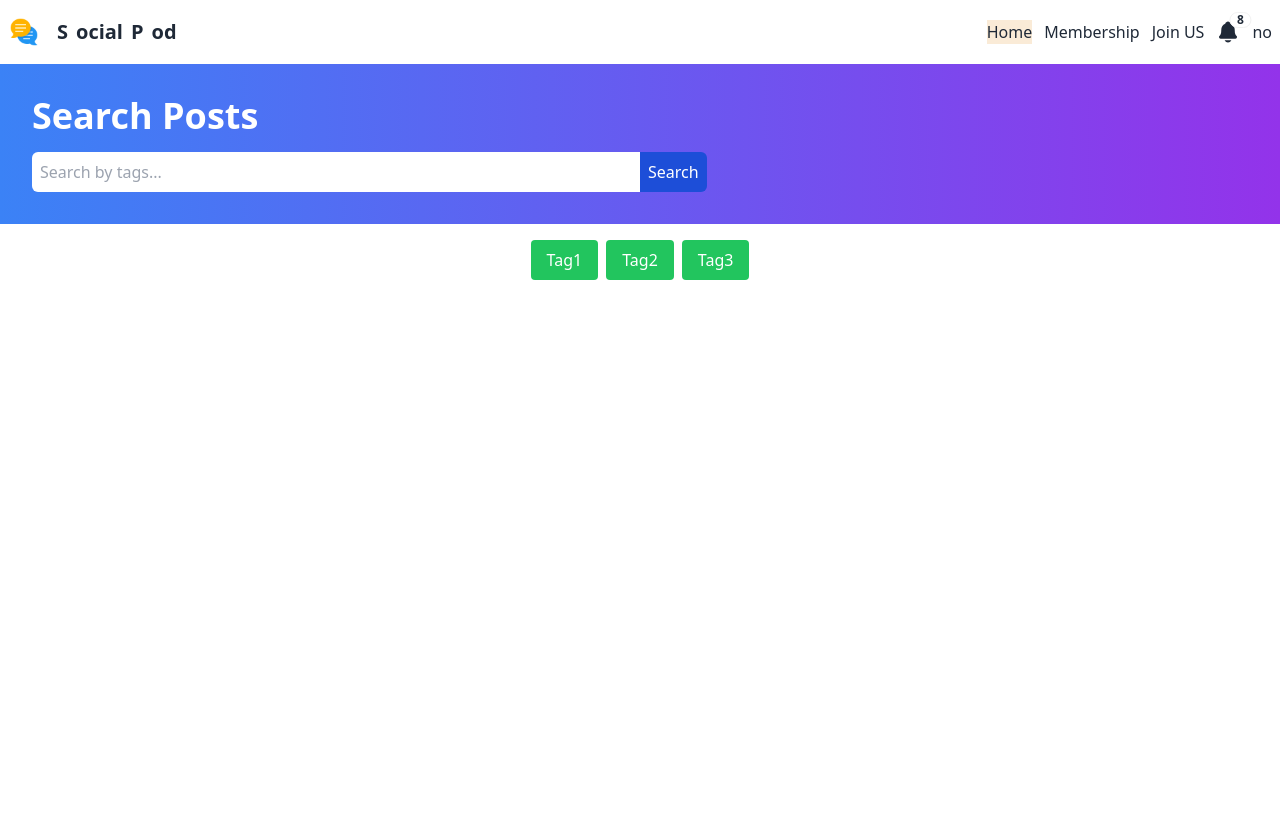
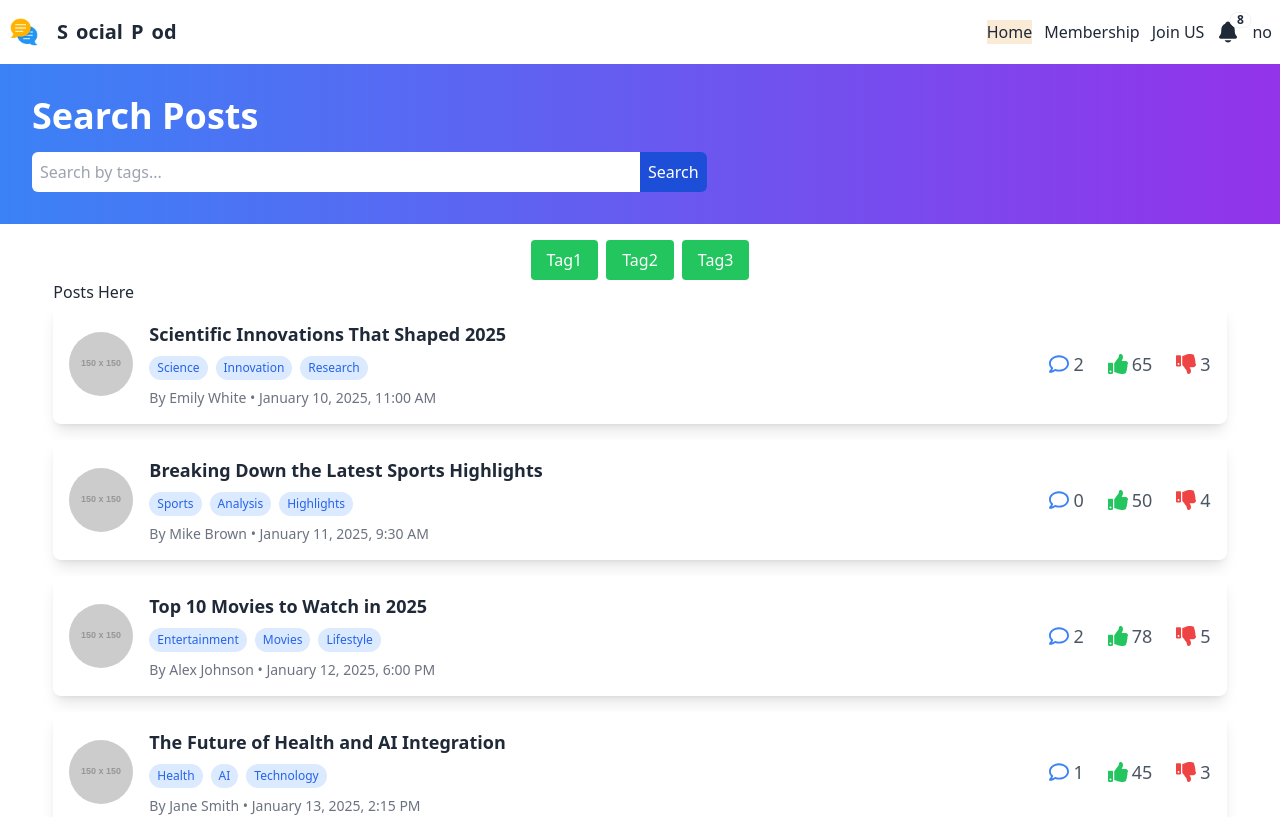
Before and after one commit to shoyonp/social-pod-client, a React (Vite) app: page / in a window 1280 px wide. Shown: the top 817 px of the page. Built offline with nearby package versions, Linux system fonts and the light colour scheme; no server answers.

Commit message:
added posts to the home page and load the posts data from custom hook

```diff
--- /dev/null
+++ b/src/components/PostItemCard.jsx
@@ -0,0 +1,65 @@
+import React from "react";
+import { FaRegComment, FaThumbsDown, FaThumbsUp } from "react-icons/fa";
+
+const PostItemCard = ({ post }) => {
+  console.log(post);
+  return (
+    <div className="bg-white shadow-lg rounded-lg p-4 flex flex-col sm:flex-row items-start sm:items-center gap-4 mb-4">
+      {/* Author Image */}
+      <img
+        src={post.authorImg}
+        alt={`${post.authorName}'s profile`}
+        className="w-16 h-16 rounded-full object-cover"
+      />
+
+      {/* Post Details */}
+      <div className="flex-1">
+        {/* Title */}
+        <h2 className="text-lg font-semibold text-gray-800">{post.title}</h2>
+
+        {/* Tags */}
+        <div className="flex flex-wrap gap-2 my-2">
+          {post.tags.map((tag, index) => (
+            <span
+              key={index}
+              className="text-xs font-medium bg-blue-100 text-blue-600 py-1 px-2 rounded-full"
+            >
+              {tag}
+            </span>
+          ))}
+        </div>
+
+        {/* Author & Time */}
+        <div className="text-sm text-gray-500">
+          <p>
+            By <span className="font-medium">{post.authorName}</span> •{" "}
+            {post.postTime}
+          </p>
+        </div>
+      </div>
+
+      {/* Stats */}
+      <div className="flex items-center gap-6 text-gray-600">
+        {/* Comments */}
+        <div className="flex items-center gap-1">
+          <FaRegComment className="text-xl text-blue-500" />
+          <span className="text-lg font-medium">{post.comments.length}</span>
+        </div>
+
+        {/* Upvotes */}
+        <div className="flex items-center gap-1">
+          <FaThumbsUp className="text-xl text-green-500" />
+          <span className="text-lg font-medium">{post.upVote}</span>
+        </div>
+
+        {/* Downvotes */}
+        <div className="flex items-center gap-1">
+          <FaThumbsDown className="text-xl text-red-500" />
+          <span className="text-lg font-medium">{post.downVote}</span>
+        </div>
+      </div>
+    </div>
+  );
+};
+
+export default PostItemCard;
--- a/src/components/PostItems.jsx
+++ b/src/components/PostItems.jsx
@@ -0,0 +1,19 @@
+import React, { useEffect, useState } from "react";
+import PostItemCard from "./PostItemCard";
+import usePost from "../hooks/usePost";
+
+const PostItems = () => {
+  const [posts] = usePost()
+  return (
+    <div>
+      <h2>Posts Here</h2>
+      <div>
+        {[...posts]?.reverse()?.map((post,index) => (
+          <PostItemCard post={post} key={index}></PostItemCard>
+        ))}
+      </div>
+    </div>
+  );
+};
+
+export default PostItems;
--- /dev/null
+++ b/src/hooks/usePost.jsx
@@ -0,0 +1,18 @@
+import { useEffect, useState } from "react";
+
+const usePost = () => {
+  const [posts, setPosts] = useState([]);
+  const [loading, setLoading] = useState(true);
+  useEffect(() => {
+    fetch("postItem.json")
+      .then((res) => res.json())
+      .then((data) => {
+        // console.log(data);
+        setPosts(data);
+        setLoading(false);
+      });
+  }, []);
+  return [posts, loading];
+};
+
+export default usePost;
--- a/src/pages/Home/Home.jsx
+++ b/src/pages/Home/Home.jsx
@@ -1,12 +1,16 @@
-import React from 'react';
-import Banner from '../../components/Banner';
+import React from "react";
+import Banner from "../../components/Banner";
+import PostItems from "../../components/PostItems";
 
 const Home = () => {
-    return (
-        <div>
-            <Banner></Banner>
-        </div>
-    );
+  return (
+    <div>
+      <Banner></Banner>
+      <div className="w-11/12 mx-auto">
+        <PostItems></PostItems>
+      </div>
+    </div>
+  );
 };
 
 export default Home;
```
